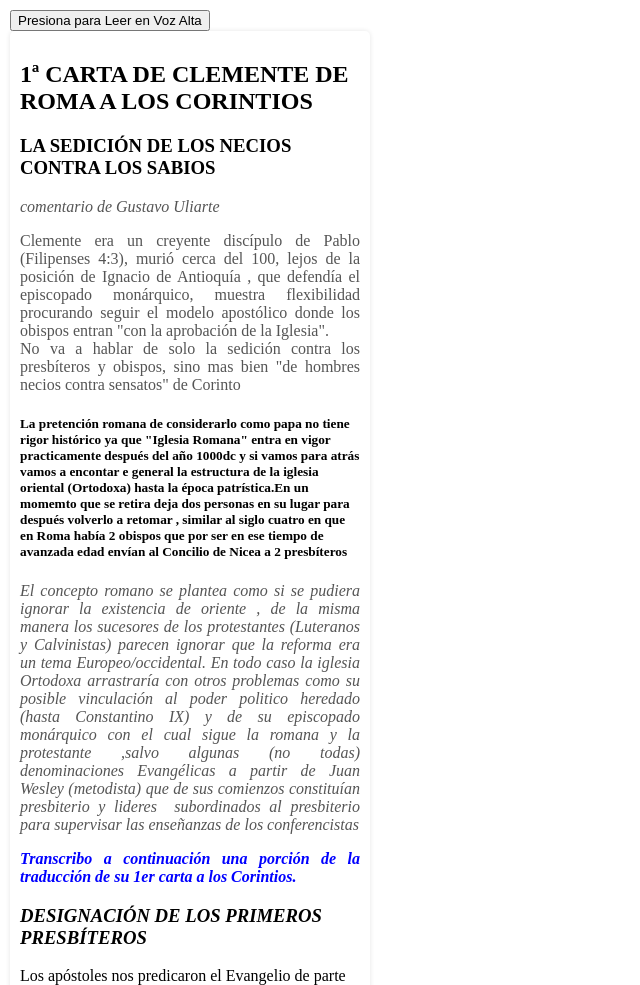
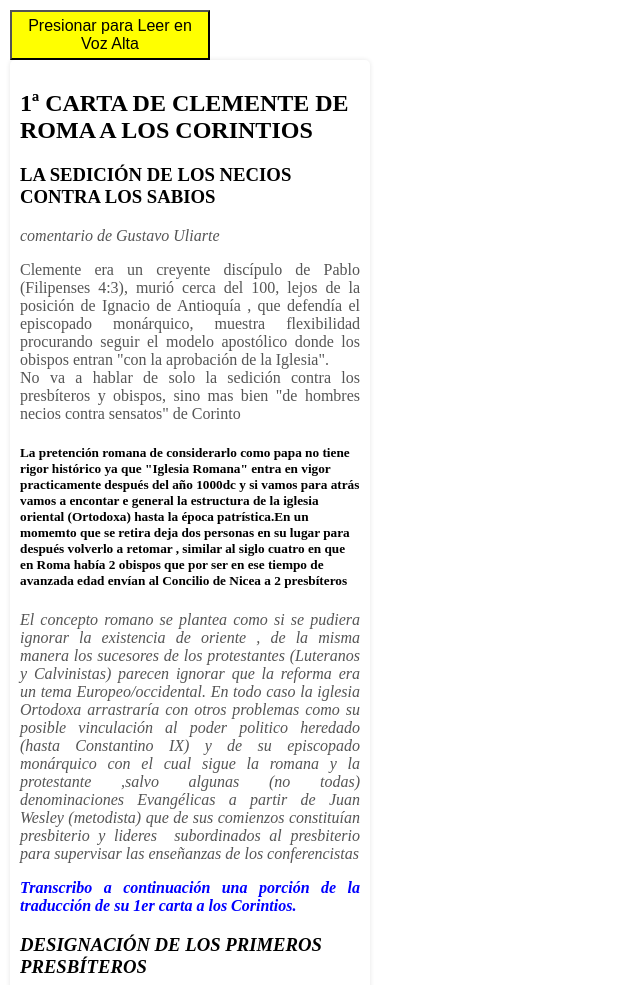
Before and after one commit to guarduino/CartaClementeCorintios, a plain HTML site: page index.html in a window 1280 px wide. Shown: the top 985 px of the page, without its empty margins (0-640 px from the left). Drawn offline with Linux system fonts and the light colour scheme.

Commit message:
Update index.html

```diff
--- a/index.html
+++ b/index.html
@@ -36,7 +36,7 @@ x
 </head>
 <body>
 
-<button onclick="leerEnVozAlta()">Presiona para Leer en Voz Alta</button>
+ <button style="width: 200px; height: 50px;background-color: yellow;font-size: 16px;" onclick="leerEnVozAlta()">Presionar para Leer en Voz Alta</button>
 
 <div class="contenido-texto">
 <h2>1&ordf; CARTA DE CLEMENTE DE ROMA A LOS CORINTIOS</h2>
```
